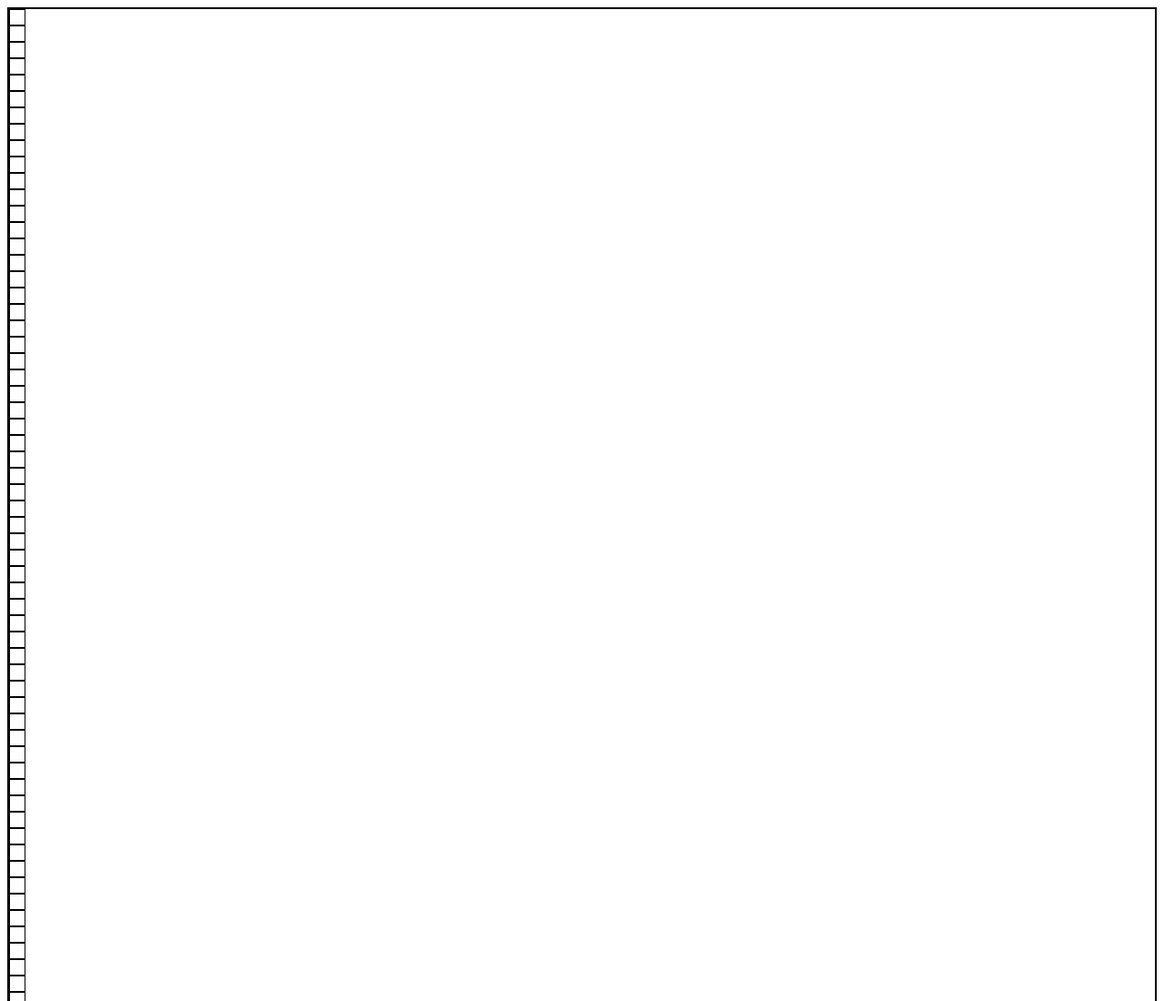
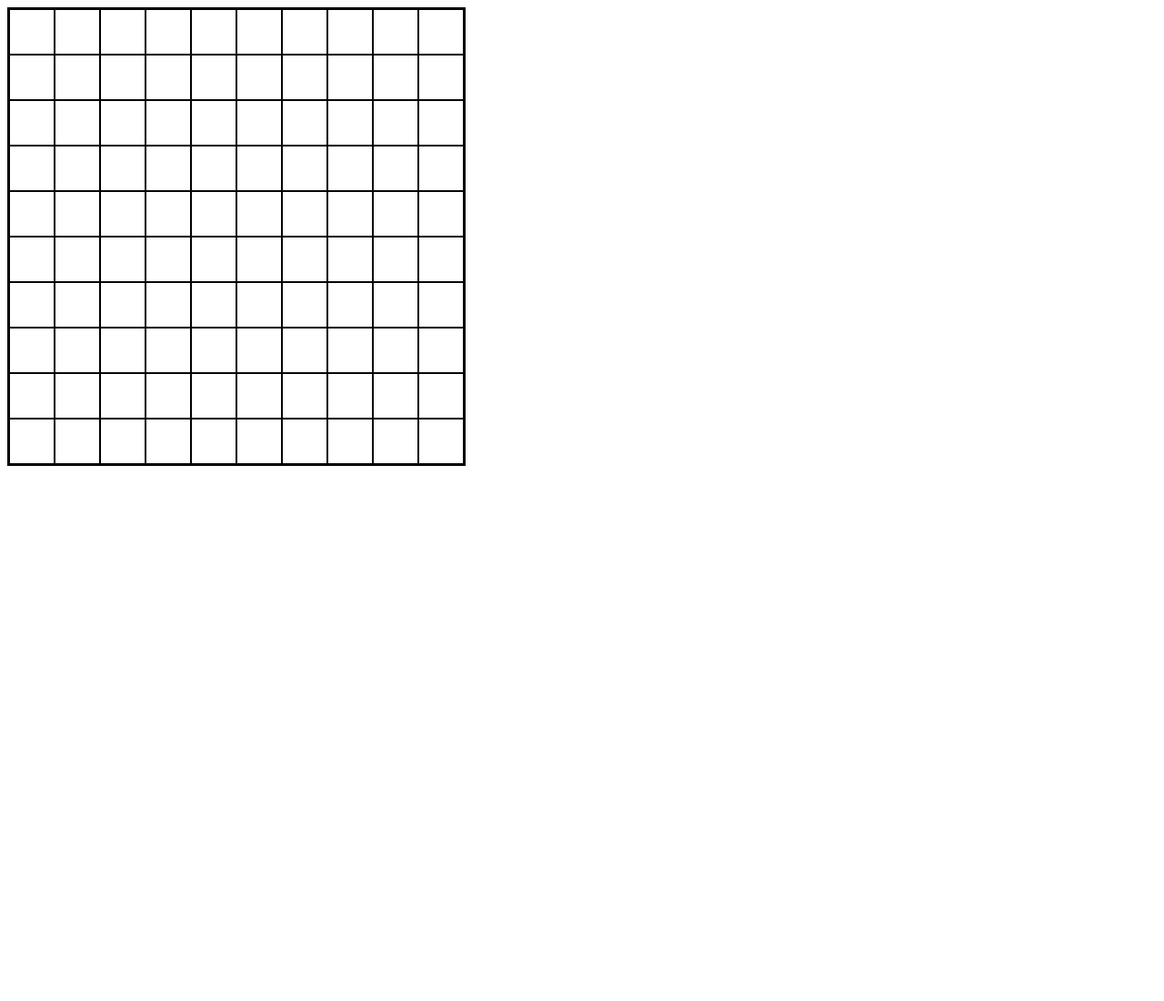
Before and after one commit to KarolisGaiv/battleship, a website built with webpack: page src/public/template.html in a window 1280 px wide. Shown: the top 1100 px of the page at 91% size. After the commit the page ends 800 px from the top, so only its background shows below. Built offline with nearby package versions, Linux system fonts and the light colour scheme.

Commit message:
Edit gameboard visual to fit all squares

```diff
--- a/src/styles/main.scss
+++ b/src/styles/main.scss
@@ -1,9 +1,13 @@
 .gameBoard-wrapper {
   border: 2px solid black;
+  display: grid;
+  grid-template-columns: repeat(10, 1fr);
+  grid-template-rows: repeat(10, 1fr);
+  max-width: fit-content;
 }
 
 .square {
-  height: 1rem;
-  width: 1rem;
+  height: 3rem;
+  width: 3rem;
   border: 1px solid black;
 }
```
Also changed, not shown: dist/main.js.
